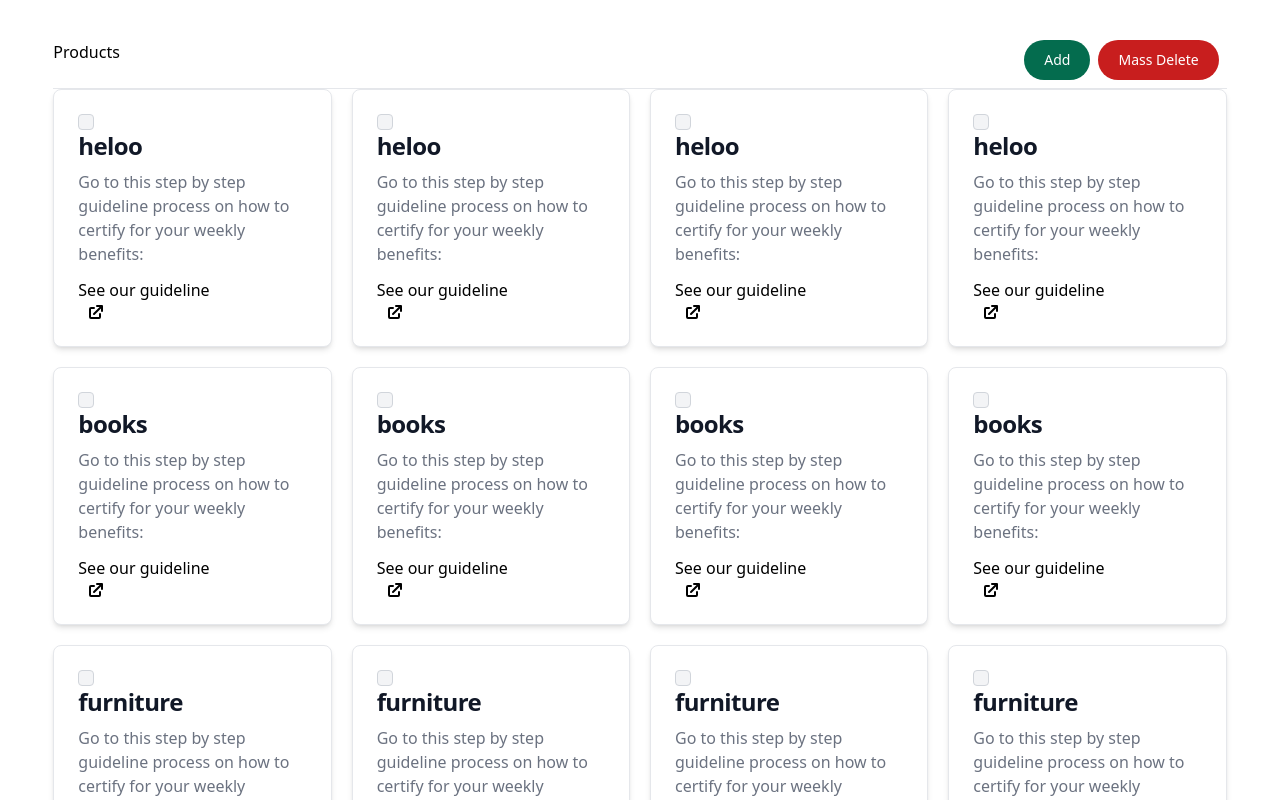
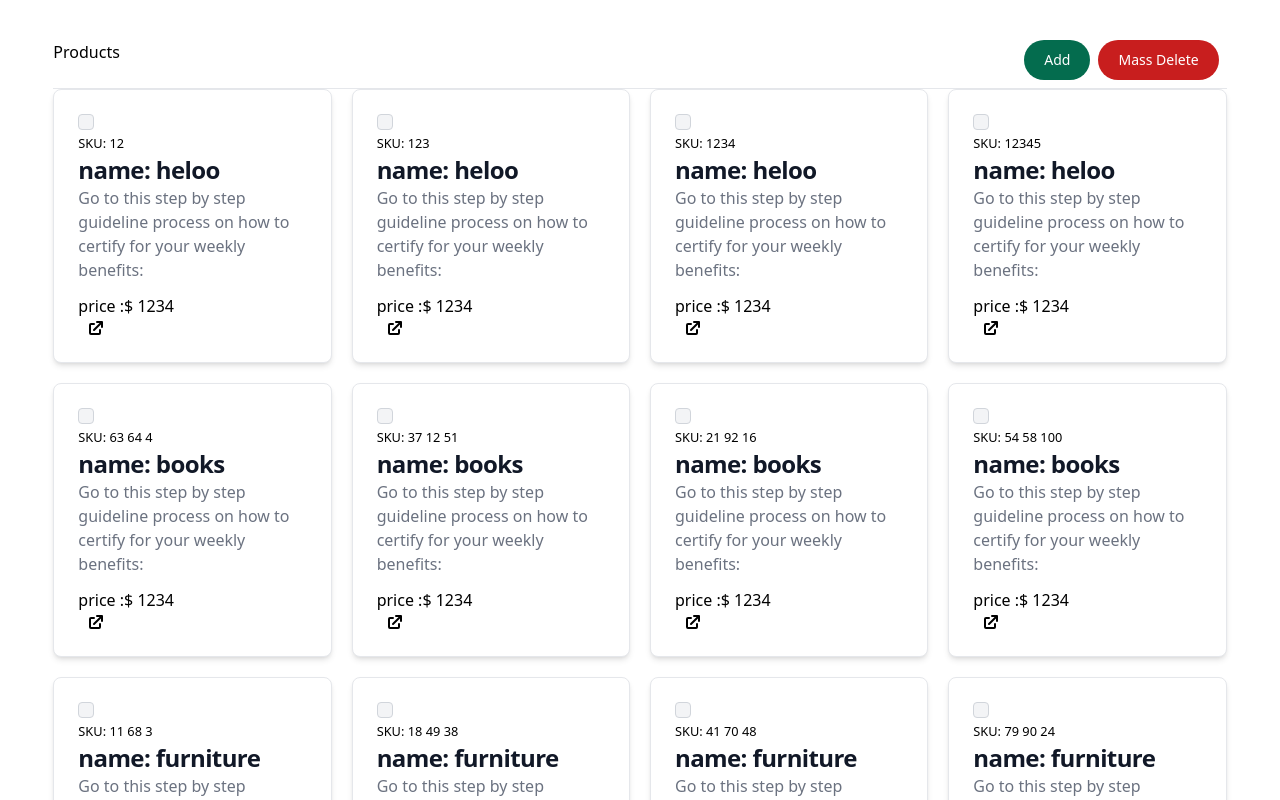
Before and after one commit to stavio12/bench-five, a React (Create React App) app: page / in a window 1280 px wide. Shown: the top 800 px of the page. Built offline with nearby package versions, Linux system fonts and the light colour scheme.

Commit message:
minor fix

```diff
--- a/src/components/Home/BooksProduct.tsx
+++ b/src/components/Home/BooksProduct.tsx
@@ -1,4 +1,5 @@
 import React from "react";
+import { Link } from "react-router-dom";
 import { Books } from "../../States/types";
 
 interface props {
@@ -28,14 +29,22 @@ const BooksProduct = ({ books, selectWorker, pagination }: props) => {
                   className="w-4 h-4 text-blue-600 bg-gray-100 rounded border-gray-300 focus:ring-blue-500 dark:focus:ring-blue-600 dark:ring-offset-gray-800 focus:ring-2 dark:bg-gray-700 dark:border-gray-600"
                 />
               </div>
-              <h5 className="mb-2 text-2xl font-semibold tracking-tight text-gray-900 dark:text-white">
-                {book.name}{" "}
+              <small> SKU: {book.SKU}</small>
+              <h5>
+                <Link
+                  to="/"
+                  target="_blank"
+                  rel="noopener noreferrer"
+                  className="mb-2 text-2xl font-semibold tracking-tight text-gray-900 dark:text-white"
+                >
+                  name: {book.name}
+                </Link>
               </h5>
               <p className="mb-3 font-normal text-gray-500 dark:text-gray-400">
                 Go to this step by step guideline process on how to certify for
                 your weekly benefits:
               </p>
-              See our guideline
+              price :$ {book.price}
               <svg
                 className="ml-2 w-5 h-5"
                 fill="currentColor"
--- a/src/components/Home/DiscProduct.tsx
+++ b/src/components/Home/DiscProduct.tsx
@@ -1,4 +1,5 @@
 import React from "react";
+import { Link } from "react-router-dom";
 import { DVD } from "../../States/types";
 
 interface props {
@@ -28,14 +29,23 @@ const DiscProduct = ({ dvd, selectWorker, pagination }: props) => {
                   className="w-4 h-4 text-blue-600 bg-gray-100 rounded border-gray-300 focus:ring-blue-500 dark:focus:ring-blue-600 dark:ring-offset-gray-800 focus:ring-2 dark:bg-gray-700 dark:border-gray-600"
                 />
               </div>
-              <h5 className="mb-2 text-2xl font-semibold tracking-tight text-gray-900 dark:text-white">
-                {dvd.name}{" "}
+              <small> SKU: {dvd.SKU}</small>
+              <h5>
+                <Link
+                  to="/"
+                  target="_blank"
+                  rel="noopener noreferrer"
+                  className="mb-2 text-2xl font-semibold tracking-tight text-gray-900 dark:text-white"
+                >
+                  {" "}
+                  name: {dvd.name}
+                </Link>
               </h5>
               <p className="mb-3 font-normal text-gray-500 dark:text-gray-400">
                 Go to this step by step guideline process on how to certify for
                 your weekly benefits:
               </p>
-              See our guideline
+              price :$ {dvd.price}
               <svg
                 className="ml-2 w-5 h-5"
                 fill="currentColor"
--- a/src/components/Home/FurnitureProduct.tsx
+++ b/src/components/Home/FurnitureProduct.tsx
@@ -1,4 +1,5 @@
 import React from "react";
+import { Link } from "react-router-dom";
 import { Furniture } from "../../States/types";
 
 interface props {
@@ -28,14 +29,22 @@ const FurnitureProduct = ({ furniture, selectWorker, pagination }: props) => {
                   className="w-4 h-4 text-blue-600 bg-gray-100 rounded border-gray-300 focus:ring-blue-500 dark:focus:ring-blue-600 dark:ring-offset-gray-800 focus:ring-2 dark:bg-gray-700 dark:border-gray-600"
                 />
               </div>
-              <h5 className="mb-2 text-2xl font-semibold tracking-tight text-gray-900 dark:text-white">
-                {furniture.name}{" "}
+              <small> SKU: {furniture.SKU}</small>
+              <h5>
+                <Link
+                  to="/"
+                  target="_blank"
+                  rel="noopener noreferrer"
+                  className="mb-2 text-2xl font-semibold tracking-tight text-gray-900 dark:text-white"
+                >
+                  name: {furniture.name}
+                </Link>
               </h5>
               <p className="mb-3 font-normal text-gray-500 dark:text-gray-400">
                 Go to this step by step guideline process on how to certify for
                 your weekly benefits:
               </p>
-              See our guideline
+              price :$ {furniture.price}
               <svg
                 className="ml-2 w-5 h-5"
                 fill="currentColor"
```
